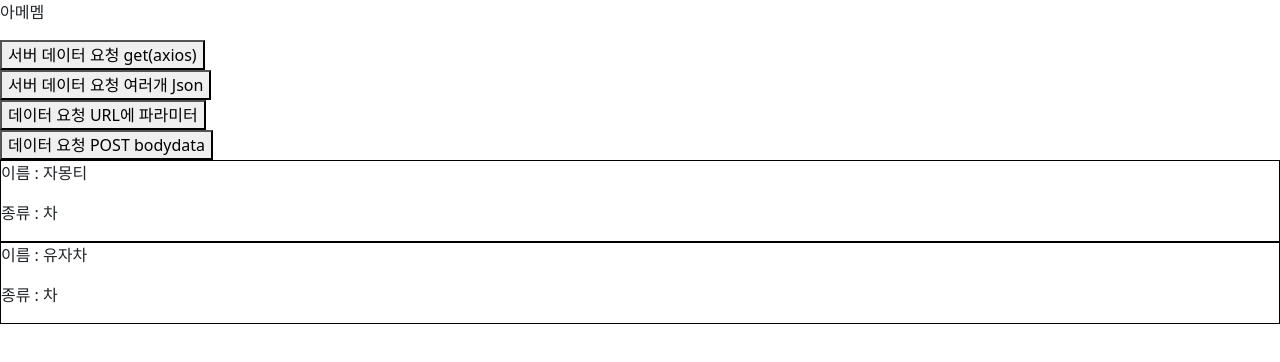
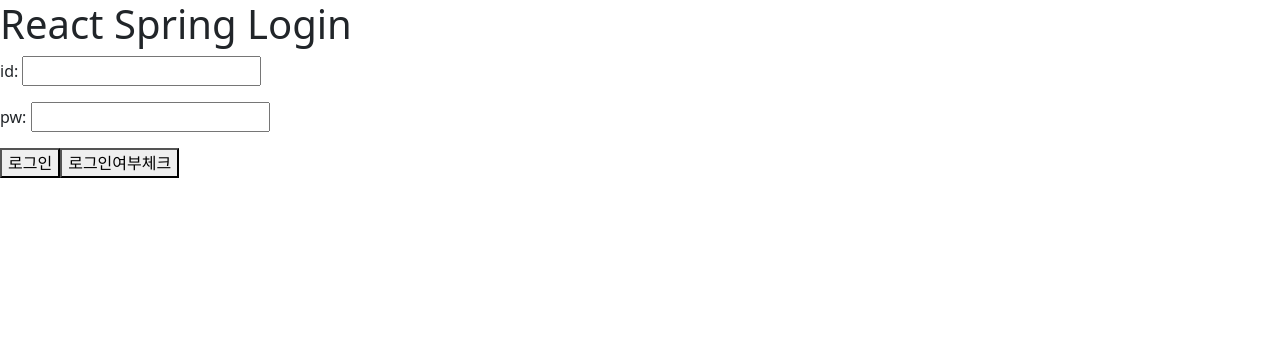
Before and after one commit to oaihr/react-study, a React (Create React App) app: page / in a window 1280 px wide. Shown: the top 362 px of the page. Built offline with nearby package versions, Linux system fonts and the light colour scheme.

Commit message:
[React Spring] react 로그인 API 요청, 세션 로그인 처리

```diff
--- a/src/App.js
+++ b/src/App.js
@@ -2,6 +2,7 @@
 import './App.css';
 import 'bootstrap/dist/css/bootstrap.min.css';
 import AppJS from './react_spring/AppRS';
+import Login from './react_spring/Login';
 /* import Basic01 from './study/Basic01';
 import State01 from './study/State01';
 import Practice01 from './practice/practice01/Practice01';
@@ -33,6 +34,9 @@
   // return<NewsBlog/>;
   // return<Practice05/>;
   // return<Practice06/>;
+  // return <AppJS />
+  return <Login />
+
   /* return (
     <div className="App">
       <header className="App-header">
@@ -52,7 +56,8 @@
     </div>
   ); */
 
-  return <AppJS />
+
+
 }
 
 export default App;
--- /dev/null
+++ b/src/react_spring/Login.js
@@ -0,0 +1,64 @@
+import { useState } from "react";
+import axios from "axios";
+
+function Login(){
+
+    let [id, setId] = useState('');
+    let [pw, setPw] = useState('');
+
+    return (
+
+        <div>
+            <h1>React Spring Login</h1>
+            <p>id: <input type="text" onChange={(e)=>{ setId(e.target.value) }}></input></p>
+            <p>pw: <input type="password" onChange={(e)=>{ setPw(e.target.value) }}></input></p>
+
+            <button onClick={()=>{
+                //로그인 시도 -> 서버에 id, pw 전달
+
+                //axios.post(url, dataBody, header)
+                axios.post(
+                    '/api/login',
+                    {           // post http 요청시 보낼 body data
+                        id: id, //key : value
+                        pw: pw  //id 라는 key값 : id 변수에 들어있는 값
+                    },
+                    {
+                        headers :{
+                            'Content-Type': 'application/json'
+                        }
+                    }
+                ).then(
+                    response => {
+                        // { header : "", body : ""}
+                        // response.data.header.resultCode
+
+                        console.log(response.data);
+                        if(response.data == 'ok'){
+                            // 로그인 성공
+                            // 성공 보여주기
+                            // 성공 이후 다음 페이지로 이동
+                            // ReactRouter -> navigat("/")  navigate("/mypage")
+                        } else{
+                            // 로그인 실패
+                            // 화면에 실패에 관련된 메세지 표시
+                        }
+                    }
+                )
+                .catch(error => console.log(error))
+            }}>
+                로그인
+            </button>
+
+            <button onClick={()=>{
+                axios.post('/api/loginCheck')
+                .then(response => console.log(response.data))
+                .catch(error => console.log(error))
+            }}>
+                로그인여부체크
+            </button>
+        </div>
+    )
+}
+
+export default Login;
```
